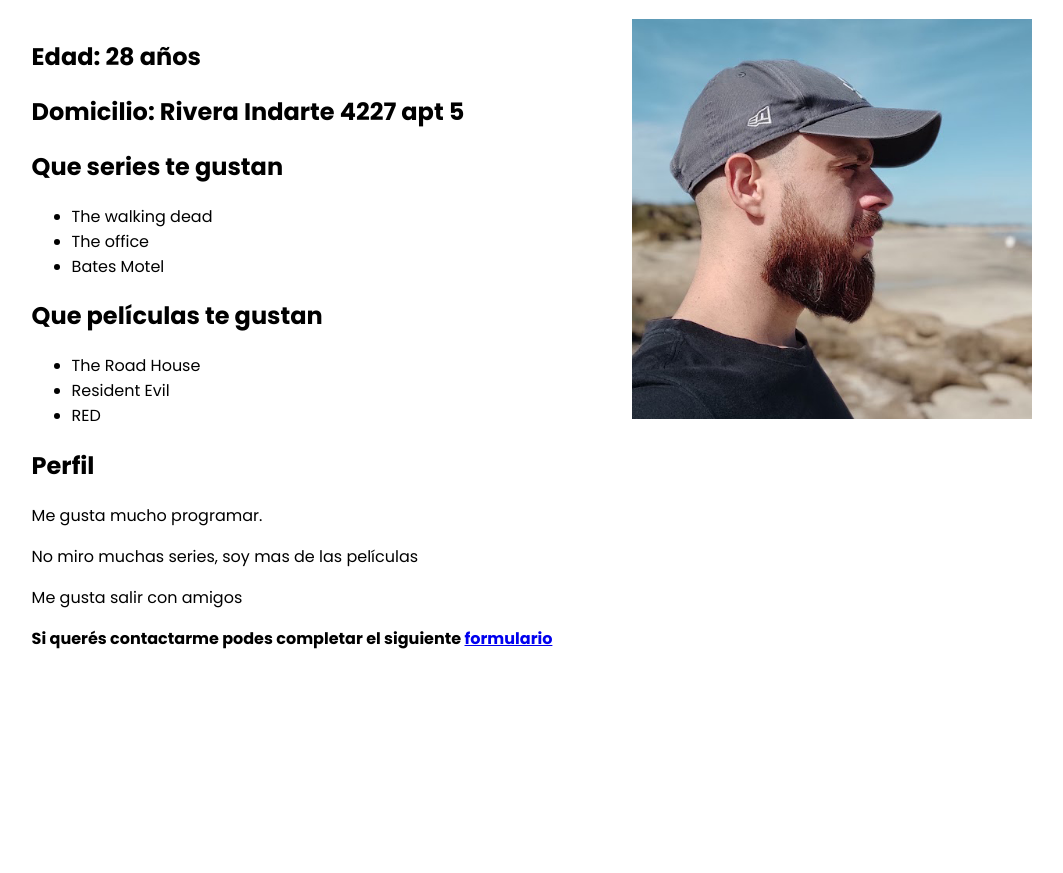
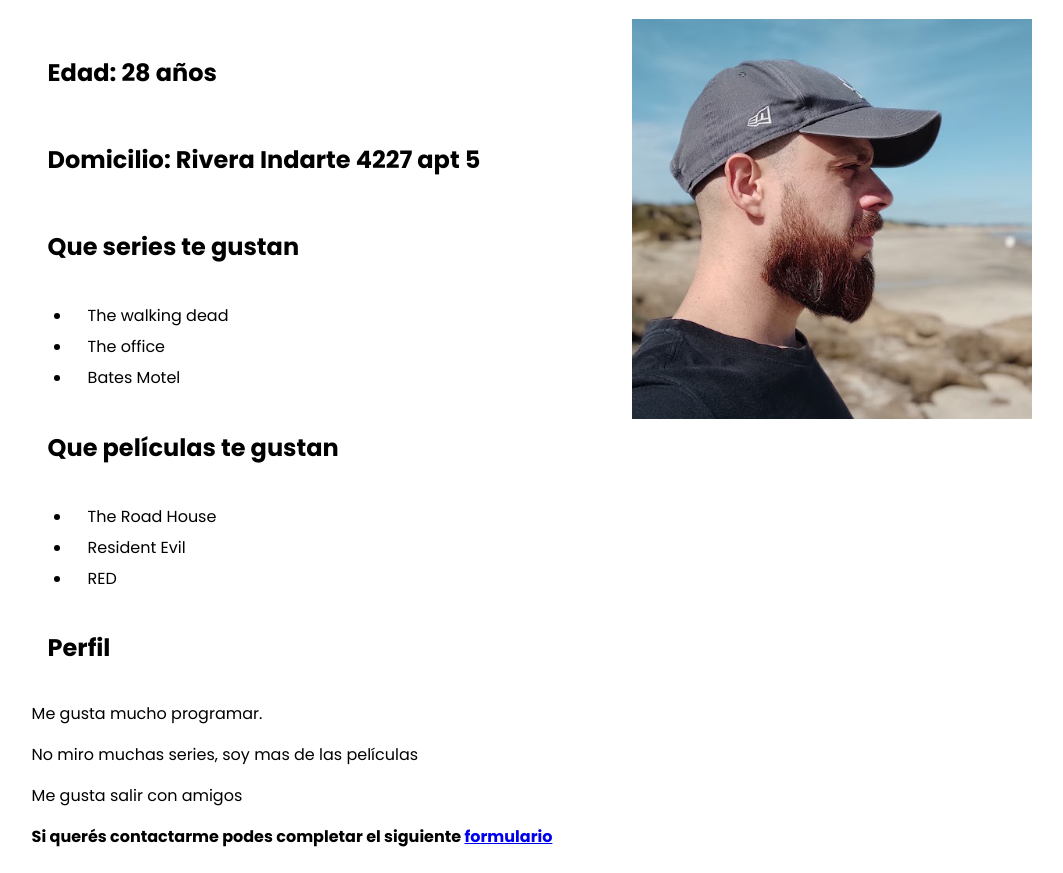
Before and after one commit to ghm7/UTN-BA-homework-005, a plain HTML site: page index.html in a window 1280 px wide. Shown: the part 72-945 px from the top of the page, without its empty margins (108-1171 px from the left). Before the commit the page ends 800 px from the top, so only its background shows below. Drawn offline with Linux system fonts and the light colour scheme.

Commit message:
Add dro-shadow, padding and border-radius css styles

```diff
--- a/style.css
+++ b/style.css
@@ -12,6 +12,12 @@
   & h1 {
     display: grid;
     place-items: center;
+    transition: all 0.5s ease-in-out;
+
+    &:hover {
+      filter: drop-shadow(0px 0px 5px CanvasText);
+      cursor: pointer;
+    }
   }
 }
 
@@ -40,6 +46,7 @@
 li {
   transform-origin: top;
   transition: background-color 0.3s ease-in-out, color 0.3s ease-in-out;
+  border-radius: 0.5rem;
 
   &:hover {
     cursor: pointer;
@@ -48,6 +55,14 @@
   }
 }
 
+h2 {
+  padding: 1rem;
+}
+
+li {
+  padding: 0.2rem 1rem;
+}
+
 .strong {
   font-weight: bold;
 }
```
